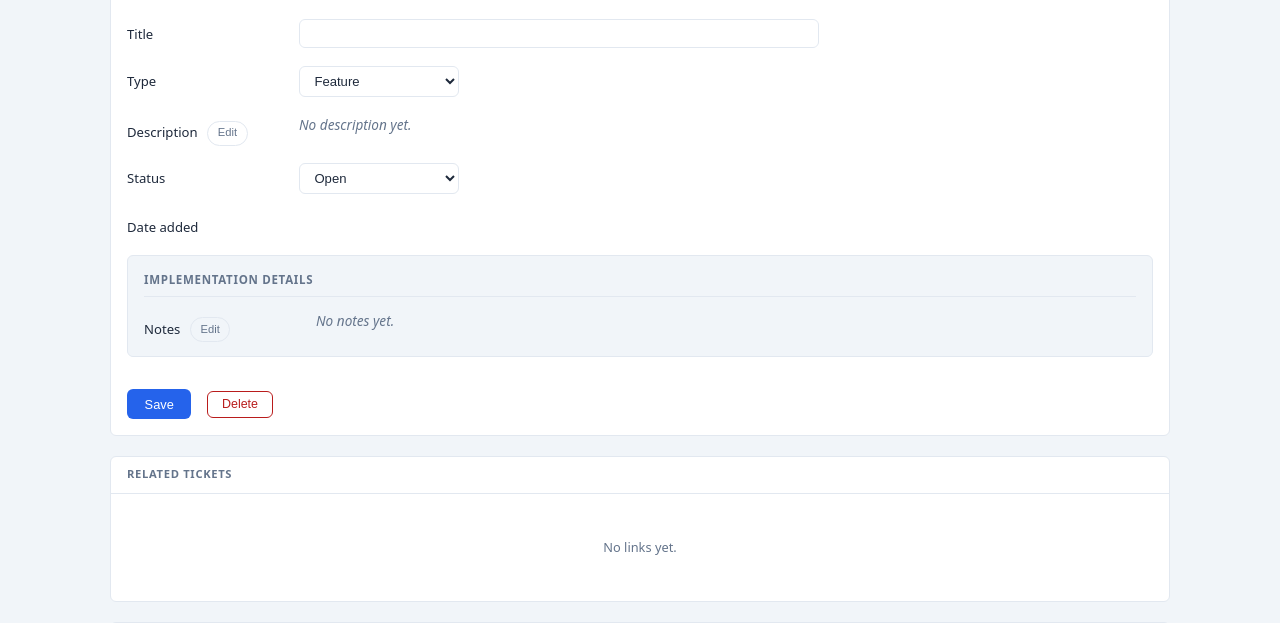
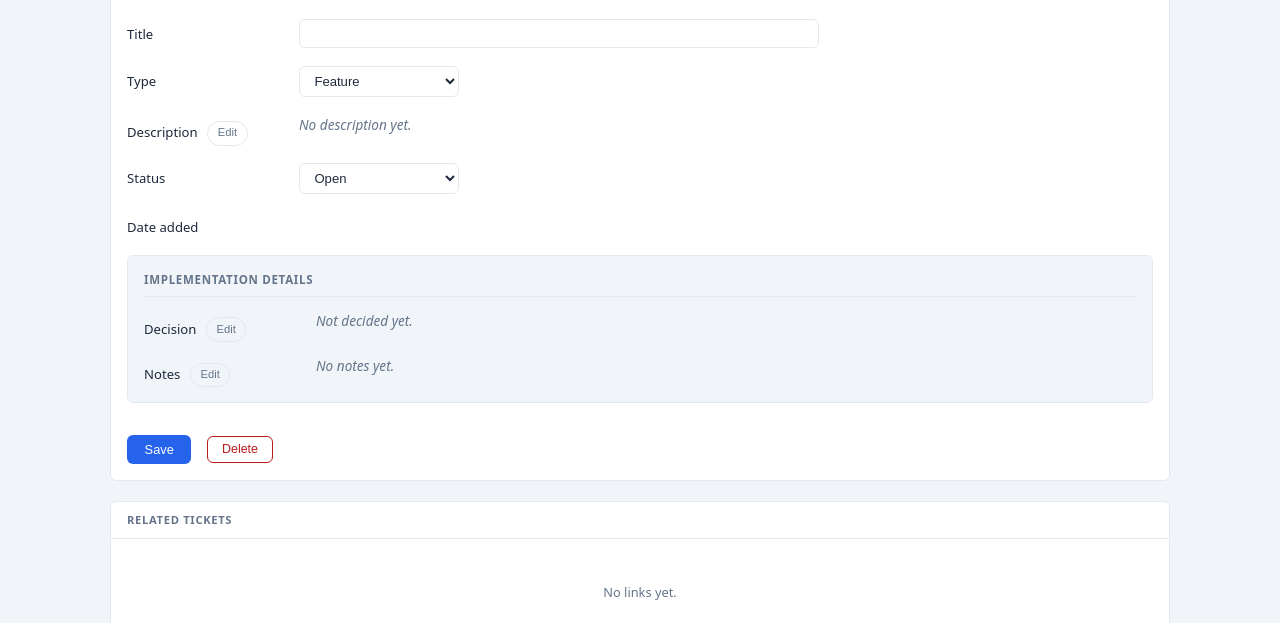
Before and after one commit to mcoin/NASe, a FastAPI app: template modules/web/app/templates/backlog_detail.html in a window 1280 px wide. Shown: the part 164-787 px from the top of the page. Run offline with FastAPI, Linux system fonts and the light colour scheme; the template is opened without the code that fills it, so the values that code supplies are empty; some libraries are stand-ins or nearby versions.

Commit message:
feat: add a Decision field to backlog items
The notes on a ticket usually weigh several options against each other. That
analysis is worth keeping, but picking the ticket up then means re-reading the
comparison to infer which way it went. Decision holds that outcome in a
sentence or two.

Placed at the top of the Implementation details card, directly above Notes:
the conclusion sits with the analysis it summarises, and stays visible without
scrolling past it. Rendered read-first with the same toggle as Description and
Notes (#16).

Existing tickets need no migration — load_backlog() already backfills keys
added after the fact, and an item written before this field renders the
"Not decided yet." placeholder. There is a test for that, and one for the trap
from #19 and #3: the update rewrites the item from the submitted fields, so a
field the form forgets to send would be silently blanked.

Two tests from #16 asserted "exactly two read-first fields"; they now assert
three and name the new toggle, rather than being loosened to stop failing.

Co-Authored-By: Claude Opus 5 <noreply@anthropic.com>

```diff
--- a/modules/web/app/main.py
+++ b/modules/web/app/main.py
@@ -676,6 +676,10 @@ def load_backlog() -> dict:
         item.setdefault("type", "feature")
         item.setdefault("status", "open")
         item.setdefault("description", "")
+        # What was decided, distilled from the options weighed in
+        # implementation_details — so picking a ticket up does not mean
+        # re-reading the comparison to infer its outcome.
+        item.setdefault("decision", "")
         item.setdefault("implementation_details", "")
         item.setdefault("links", [])
         item.setdefault("comments", [])
@@ -1233,6 +1237,7 @@ async def backlog_update(request: Request, item_id: int):
             item["title"] = title
         item["type"] = type_
         item["description"] = form.get("description") or ""
+        item["decision"] = form.get("decision") or ""
         item["implementation_details"] = form.get("implementation_details") or ""
         item["status"] = status
         save_backlog(data)
--- a/modules/web/app/templates/backlog_detail.html
+++ b/modules/web/app/templates/backlog_detail.html
@@ -81,6 +81,26 @@
 
       <div class="form-subsection">
         <p class="form-section-head">Implementation details</p>
+
+        {# The conclusion sits above the analysis it summarises, so picking a
+           ticket up does not mean reading the whole comparison first. #}
+        <div class="form-row">
+          <div class="form-label form-label-row">
+            <label for="field-decision">Decision</label>
+            <button type="button" class="win-btn field-edit-toggle"
+                    data-editor="field-decision" data-view="view-decision"
+                    data-empty="Not decided yet.">Edit</button>
+          </div>
+          <div class="form-field field-readfirst">
+            <div class="field-text{% if not item.decision %} field-empty{% endif %}"
+                 id="view-decision">{{ item.decision or "Not decided yet." }}</div>
+            <textarea class="form-input field-editor" id="field-decision" name="decision"
+                      rows="3" hidden
+                      style="max-width:520px; resize:vertical;"
+                      placeholder="What to do, in a sentence or two — the notes below hold the options.">{{ item.decision }}</textarea>
+          </div>
+        </div>
+
         <div class="form-row">
           <div class="form-label form-label-row">
             <label for="field-impl">Notes</label>
```
Also changed, not shown: tests/web/test_app.py (+60 -3 lines).
